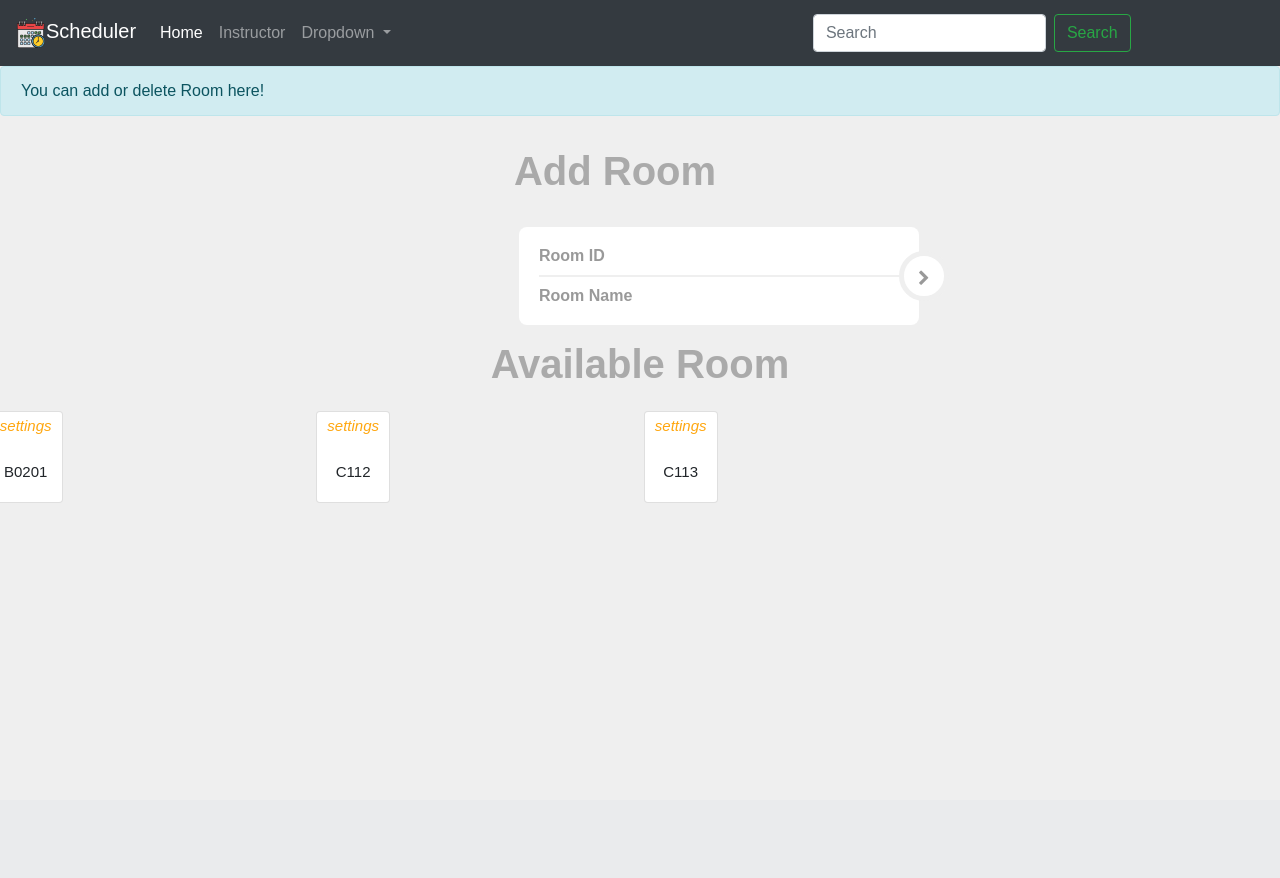
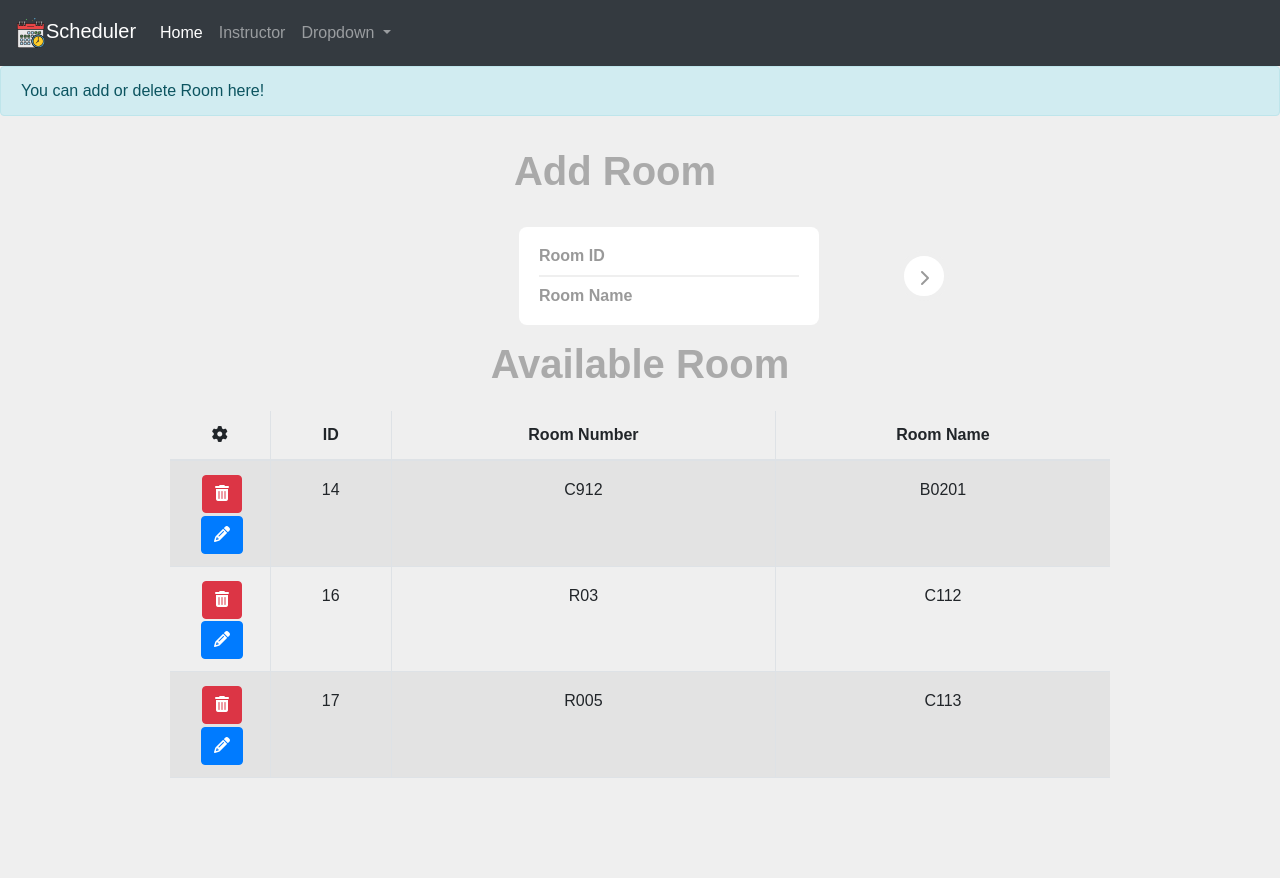
Before and after one commit to cccuong-jason/AI_Final_Schedule, a Django app: page /add_room/ in a window 1280 px wide. Before the commit the page ends 503 px from the top, so only its background shows below. Run offline with Django 3.2, Linux system fonts and the light colour scheme; data comes from the database, SQL or seed files in the repository; both versions use the stored data as it was after the commit; some libraries are stand-ins or nearby versions.

Commit message:
Update Room page

```diff
--- a/scheduler/Schedule/forms.py
+++ b/scheduler/Schedule/forms.py
@@ -9,7 +9,6 @@ class RoomForm(ModelForm):
             'r_number',
             'r_name'
         ]
-
 
 class InstructorForm(ModelForm):
     class Meta:
--- a/scheduler/Schedule/static/CSS/room.css
+++ b/scheduler/Schedule/static/CSS/room.css
@@ -78,7 +78,7 @@ a:hover {
   border-bottom: 0;
 }
 .login-group {
-  width: 400px;
+  width: 300px;
   background: #ffffff;
   color: #999999;
   border-radius: 8px;
--- a/scheduler/Schedule/static/CSS/roomlist.css
+++ b/scheduler/Schedule/static/CSS/roomlist.css
@@ -3,6 +3,8 @@
     padding-left:5px;
     padding-right:5px;
   }
+
+
   .card{
     padding: 5px 10px;
     transition:0.5s;
--- a/scheduler/Schedule/static/CSS/style.css
+++ b/scheduler/Schedule/static/CSS/style.css
@@ -55,11 +55,7 @@ button
     top: 680px;
     left: 190px;
 }
-.card
-{
-	right: 250px;
-	position: absolute;
-}
+
 .card .txt{
 	position:inherit;
 	top: 180px;
--- /dev/null
+++ b/scheduler/Schedule/static/CSS/table.css
@@ -0,0 +1,52 @@
+.panel-table .panel-body{
+    padding:0;
+  }
+
+  .panel-table .panel-body .table-bordered{
+    border-style: none;
+    margin:0;
+  }
+
+  .panel-table .panel-body .table-bordered > thead > tr > th:first-of-type {
+      text-align:center;
+      width: 100px;
+  }
+
+  .panel-table .panel-body .table-bordered > thead > tr > th:last-of-type,
+  .panel-table .panel-body .table-bordered > tbody > tr > td:last-of-type {
+    border-right: 0px;
+  }
+
+  .panel-table .panel-body .table-bordered > thead > tr > th:first-of-type,
+  .panel-table .panel-body .table-bordered > tbody > tr > td:first-of-type {
+    border-left: 0px;
+  }
+
+  .panel-table .panel-body .table-bordered > tbody > tr:first-of-type > td{
+    border-bottom: 0px;
+  }
+
+  .panel-table .panel-body .table-bordered > thead > tr:first-of-type > th{
+    border-top: 0px;
+  }
+
+  .panel-table .panel-footer .pagination{
+    margin:0;
+  }
+
+  /*
+  used to vertically center elements, may need modification if you're not using default sizes.
+  */
+  .panel-table .panel-footer .col{
+   line-height: 34px;
+   height: 34px;
+  }
+
+  .panel-table .panel-heading .col h3{
+   line-height: 30px;
+   height: 30px;
+  }
+
+  .panel-table .panel-body .table-bordered > tbody > tr > td{
+    line-height: 34px;
+  }
--- a/scheduler/Schedule/templates/base.html
+++ b/scheduler/Schedule/templates/base.html
@@ -41,10 +41,10 @@
                 </div>
             </li>
             </ul>
-            <form class="form-inline my-2 my-lg-0">
+            <!-- <form class="form-inline my-2 my-lg-0">
             <input class="form-control mr-sm-2" type="search" placeholder="Search" aria-label="Search">
             <button class="btn btn-outline-success my-2 my-sm-0" type="submit">Search</button>
-            </form>
+            </form> -->
         </div>
     </nav>
     <div>
--- a/scheduler/Schedule/templates/room.html
+++ b/scheduler/Schedule/templates/room.html
@@ -1,7 +1,6 @@
 {% extends 'base.html' %}
 {% load static %}
-<!-- Where all the magic happens -->
-<!-- LOGIN FORM -->
+{% load widget_tweaks %}
 {% block content %}
 {% if messages %}
     {% for message in messages  %}
@@ -13,15 +12,20 @@
 	{% endif %}
 	{% if message.level == DEFAULT_MESSAGE_LEVELS.INFO %}
 		<div class="alert alert-info" role="alert">{{ message }}</div>
+  {% endif %}
+  {% if message.level == DEFAULT_MESSAGE_LEVELS.ERROR %}
+		<div class="alert alert-danger" role="alert">{{ message }}</div>
 	{% endif %}
     {% endfor %}
 {% endif %}
 <head>
     <link rel="stylesheet" type="text/css" href="{% static 'CSS/roomlist.css' %}">
+    <link rel="stylesheet" type="text/css" href="{% static 'CSS/table.css' %}">
+    <link href="//netdna.bootstrapcdn.com/font-awesome/3.2.1/css/font-awesome.css" rel="stylesheet">
 </head>
 <body>
     <div class="text-center" style="margin-left: -50px;">
-        <h1 class="logo">Add Room</h1>
+        <h1 class="logo text-center">Add Room</h1>
         <!-- Main Form -->
         <div class="login-form-1">
             <form id="login-form" class="text-left" method="post" >
@@ -46,17 +50,105 @@
     </div>
     <div class="text-center">
         <h1 class="logo">Available Room</h1>
+        <div class="container">
+    <div class="row" style="justify-content: center;">
+        <div class="col-md-10 col-md-offset-1">
+            <div class="panel panel-default panel-table">
+              <div class="panel-heading">
+                <div class="row">
+                  <div class="col col-xs-6 text-right">
+                  </div>
+                </div>
+              </div>
+              <div class="panel-body">
+                <table class="table table-striped table-bordered table-list">
+                  <thead>
+                    <tr>
+                        <th><em class="fa fa-cog"></em></th>
+                        <th class="hidden-xs">ID</th>
+                        <th>Room Number</th>
+                        <th>Room Name</th>
+                    </tr>
+                  </thead>
+                  <tbody>
+                    {%  for r in room  %}
+                          <tr>
+                            <td align="center">
+                            <form action="{% url 'deleterooms' r.id %}" method="post">
+                            {% csrf_token %}
+                                <button type="submit" class="btn btn-danger"><em class="fa fa-trash"></em></button>
+                            </form>
+                            <form action="{% url 'updaterooms' r.id %}" method="get">
+                            {% csrf_token %}
+                                <button  type="button" class="btn btn-primary" data-toggle="modal" data-target="#modal-default{{r.id}}"><em class="fa fa-pencil"></em></button>
+                            </form>
+                            </td>
+                            <td class="hidden-xs">{{  r.id  }}</td>
+                            <td>{{ r.r_number }}</td>
+                            <td>{{ r.r_name }}</td>
+                          </tr>
+                          <div class="modal fade" id="modal-default{{r.id}}" tabindex="-1" role="dialog" aria-labelledby="exampleModalLabel" aria-hidden="true">
+                            <div class="modal-dialog" role="document">
+                              <div class="modal-content">
+                                <div class="modal-header">
+                                  <h5 class="modal-title" id="exampleModalLabel">Edit Room</h5>
+                                  <button type="button" class="close" data-dismiss="modal" aria-label="Close">
+                                    <span aria-hidden="true">&times;</span>
+                                  </button>
+                                </div>
+                                <div class="modal-body">
+                                  <form action="{% url 'updaterooms' r.id %}" id="login-form" class="text-left" method="post" >
+                                    {% csrf_token %}
+                                        <div class="login-form-main-message"></div>
+                                        <div>
+                                                <div class="form-group">
+                                                    <label for="r_number" class="sr-only">Room ID</label>Room Number
+                                                    <input type="text" class="form-control" id="r_number" name="r_number" placeholder="Room ID" required value="{{r.r_number}}">
+                                                </div>
+                                                <div class="form-group">
+                                                    <label for="r_name" class="sr-only">Room Name</label>Room Name
+                                                    <input type="text" class="form-control" id="r_name" name="r_name" placeholder="Room Name" required value="{{r.r_name}}">
+                                                </div>
+                                        </div>
+                                        <div class="modal-footer">
+                                          <button type="button" class="btn btn-secondary" data-dismiss="modal">Close</button>
+                                          <button type="submit" class="btn btn-primary">Save changes</button>
+                                        </div>
+                                    </form>
+                                </div>
 
-        <div class="row">
-            {% for r in room%}
-            <div class="col-md-3 col-sm-6">
-              <div class="card card-block">
-                <h4 class="card-title text-right"><i class="material-icons">settings</i></h4>
-                    <h5 class="card-title mt-3 mb-3">{{ r.r_name }}</h5>
+                              </div>
+                            </div>
+                          </div>
+                    {%  endfor  %}
+                        </tbody>
+                </table>
+
+              </div>
+              {% comment %} <div class="panel-footer">
+                <div class="row">
+                  <div class="col col-xs-4">Page 1 of 5
+                  </div>
+                  <div class="col col-xs-8">
+                    <ul class="pagination hidden-xs pull-right">
+                      <li><a href="#">1</a></li>
+                      <li><a href="#">2</a></li>
+                      <li><a href="#">3</a></li>
+                      <li><a href="#">4</a></li>
+                      <li><a href="#">5</a></li>
+                    </ul>
+                    <ul class="pagination visible-xs pull-right">
+                        <li><a href="#">«</a></li>
+                        <li><a href="#">»</a></li>
+                    </ul>
+                  </div>
                 </div>
-            </div>
-            {% endfor %}
-        </div>
+              </div>
+            </div> {% endcomment %}
+
+</div></div></div>
+
+<!-- Modal -->
 
     </div>
 </body>
--- a/scheduler/Schedule/urls.py
+++ b/scheduler/Schedule/urls.py
@@ -8,4 +8,7 @@ urlpatterns = [
     path('instructor_list/', views.inst_list_view, name='editinstructors'),
     path('delete_instructor/<int:pk>/', views.delete_instructor, name='deleteinstructors'),
     path('add_room/', views.add_room, name='addrooms'),
-]
+    path('delete_room/<int:pk>/', views.delete_room, name='deleterooms'),
+    # path('add_room/<int:pk>/update_room/', views.update_room, name='updaterooms'),
+    path('add_room/<int:pk>/update_room/', views.update_room, name='updaterooms')
+    ]
--- a/scheduler/Schedule/views.py
+++ b/scheduler/Schedule/views.py
@@ -1,8 +1,10 @@
-from django.shortcuts import render, redirect
+from django.shortcuts import render, redirect, get_object_or_404
 from django.http import HttpResponse
 from django.contrib import messages
 from .forms import *
 from .models import *
+from django.urls import reverse_lazy
+from bootstrap_modal_forms.generic import BSModalCreateView
 post = [
     {
         'name': 'Cuong',
@@ -46,7 +48,7 @@ def add_instructor(request):
             return render(request, 'ins.html', context)
         dup = True
     if dup == True:
-        messages.warning(request, "Duplicated Ins_id!")
+        messages.error(request, "Duplicated Ins_id!")
         context = {
             'form': form,
             'dup': True
@@ -94,7 +96,7 @@ def add_room(request):
             return render(request, 'room.html', context)
         dup = True
     if dup == True:
-        messages.warning(request, "Duplicated Id or Name!")
+        messages.error(request, "Duplicated Id or Name!")
         context = {
             'form': form,
             'dup': True,
@@ -114,7 +116,33 @@ def add_room(request):
             'dup': '',
             'room': Room.objects.all()
         }
-    print(Room.objects.all())
     return render(request, 'room.html', context)
 
+def delete_room(request, pk):
+    inst = Room.objects.filter(pk=pk)
+    print('Inst: ',inst)
+    if request.method == 'POST':
+        inst.delete()
+        messages.success(request, "Successfully deleted!")
+        return redirect('addrooms')
+
+def update_room(request, pk):
+    room = Room.objects.get(id=pk)
+    form = RoomForm(instance=room)
+    if request.method == 'POST':
+        form = RoomForm(request.POST, instance=room)
+        if form.is_valid() and (Room.objects.filter(r_number=request.POST['r_number']).exists() == False or Room.objects.filter(r_name=request.POST['r_name']).exists() == False):
+            form.save()
+            messages.success(request, "Successfully Room Edited!")
+            return redirect('addrooms')
+    messages.error(request, "Duplicated Id or Name!")
+    context = {
+        'form': form,
+        'room': Room.objects.all()
+    }
+    return render(request, 'room.html', context)
+
+
+
+
 # Create your views here.
--- a/scheduler/scheduler/settings.py
+++ b/scheduler/scheduler/settings.py
@@ -39,6 +39,7 @@ INSTALLED_APPS = [
     'django.contrib.sessions',
     'django.contrib.messages',
     'django.contrib.staticfiles',
+    'widget_tweaks'
 ]
 
 MIDDLEWARE = [
```
Also changed, not shown: scheduler/Schedule/migrations/0006_book.py (added), scheduler/Schedule/templates/updroom.html (added), scheduler/db.sqlite3, 1 other file.
